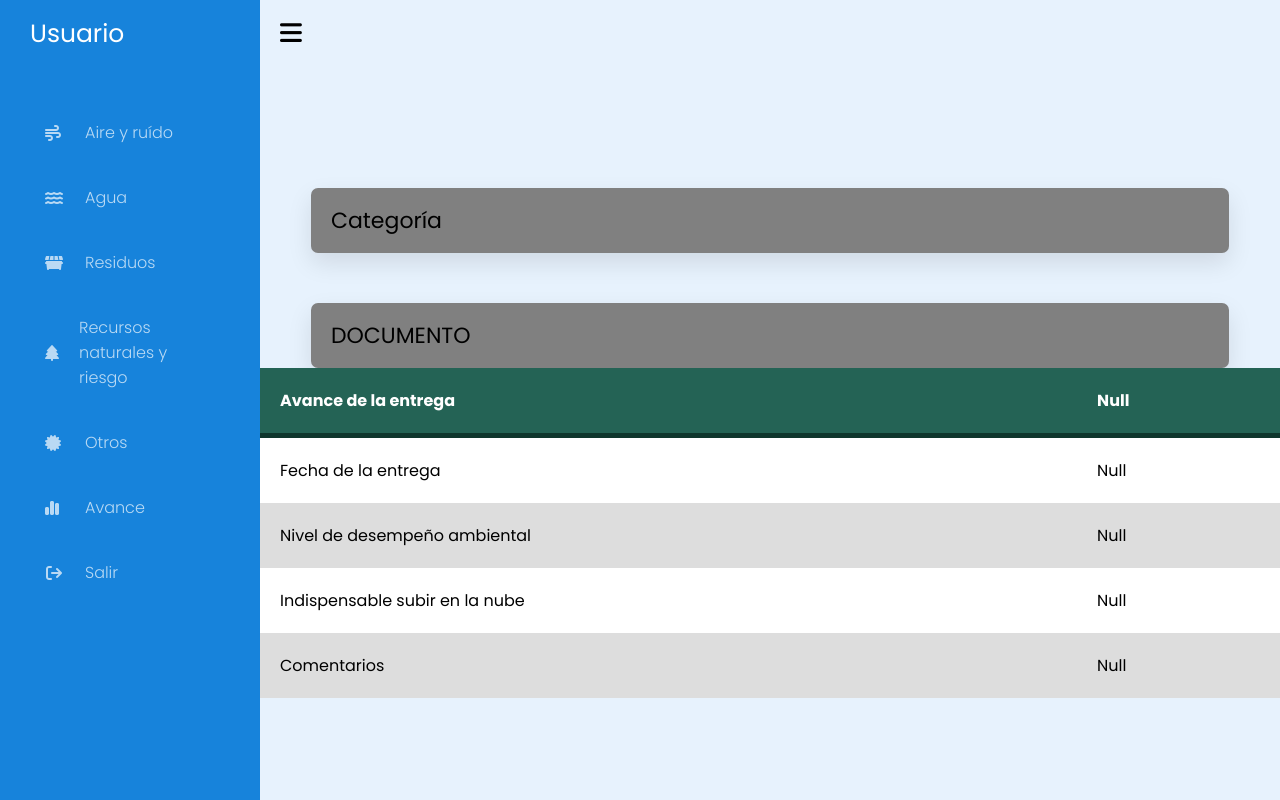
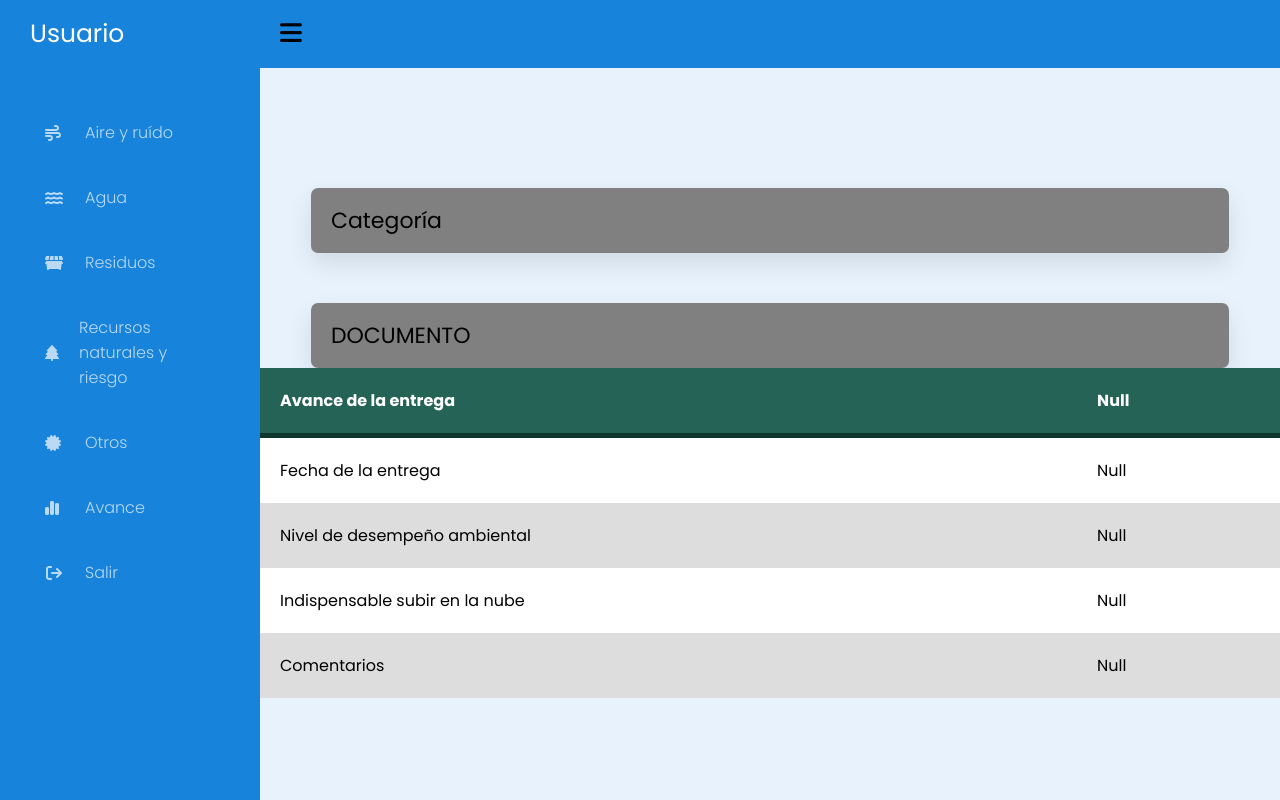
Before and after one commit to yasveilim/ambiental, a Django app: page /prueba/ in a window 1280 px wide. Run offline with Django 4.2, Linux system fonts and the light colour scheme.

Commit message:
Cambio de color en navbar

```diff
--- a/ambiental/static/css/vistaprueba.css
+++ b/ambiental/static/css/vistaprueba.css
@@ -156,7 +156,7 @@ a.selected {
   color: #fff;
   padding: 15px 20px;
   font-size: 25px;
-  background: #e7f2fd;
+  background: #1783db;
   cursor: pointer;
 }
 .navbar #sidebar-close {
```
